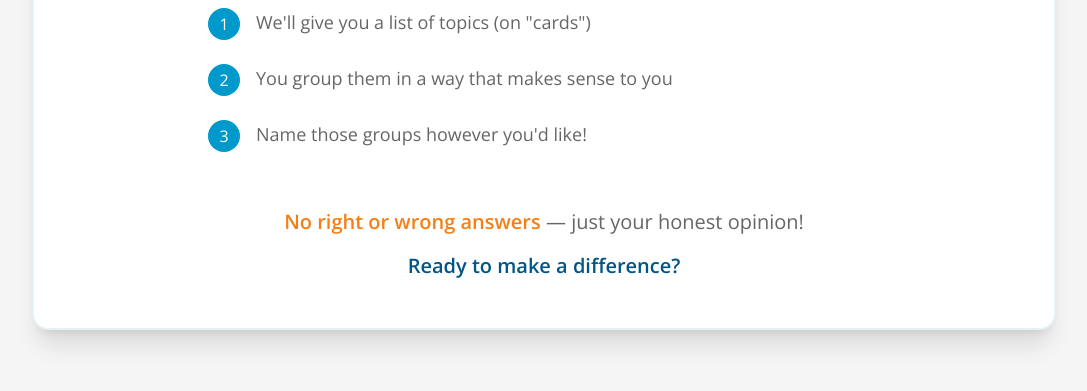
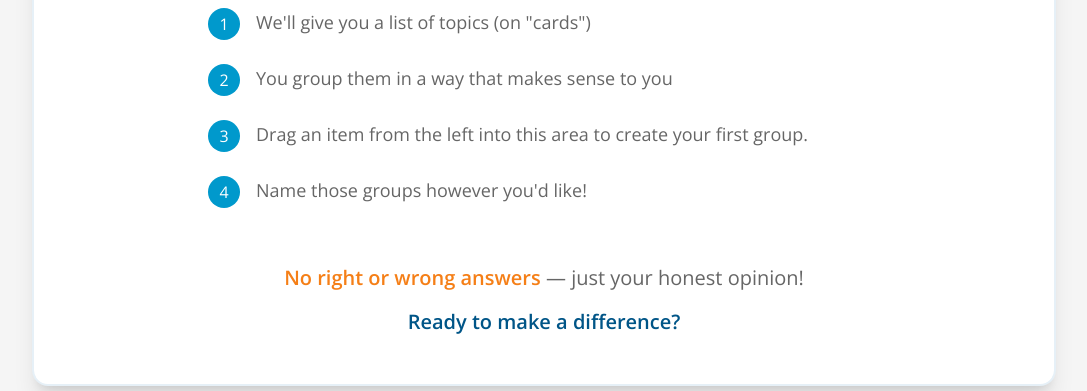
Before and after one commit to nemac/hazard-asset-types-cardsort-2025, a plain HTML site: page index.html in a window 1280 px wide. Shown: the part 386-777 px from the top of the page, without its empty margins (96-1183 px from the left). Drawn offline with nearby package versions, Linux system fonts and the light colour scheme.

Commit message:
Update index.html

```diff
--- a/index.html
+++ b/index.html
@@ -65,6 +65,15 @@
                         <div class="flex items-start gap-4">
                             <div class="flex-shrink-0 w-8 h-8 rounded-full flex items-center justify-center" style="background-color: #0099CC; color: #ffffff;">
                                 <span>3</span>
+                            </div>
+                            <p class="text-lg" style="color: #666666;">
+                                Drag an item from the left into this area to create your first group.
+                            </p>
+                        </div>
+
+                        <div class="flex items-start gap-4">
+                            <div class="flex-shrink-0 w-8 h-8 rounded-full flex items-center justify-center" style="background-color: #0099CC; color: #ffffff;">
+                                <span>4</span>
                             </div>
                             <p class="text-lg" style="color: #666666;">
                                 Name those groups however you'd like!
```
